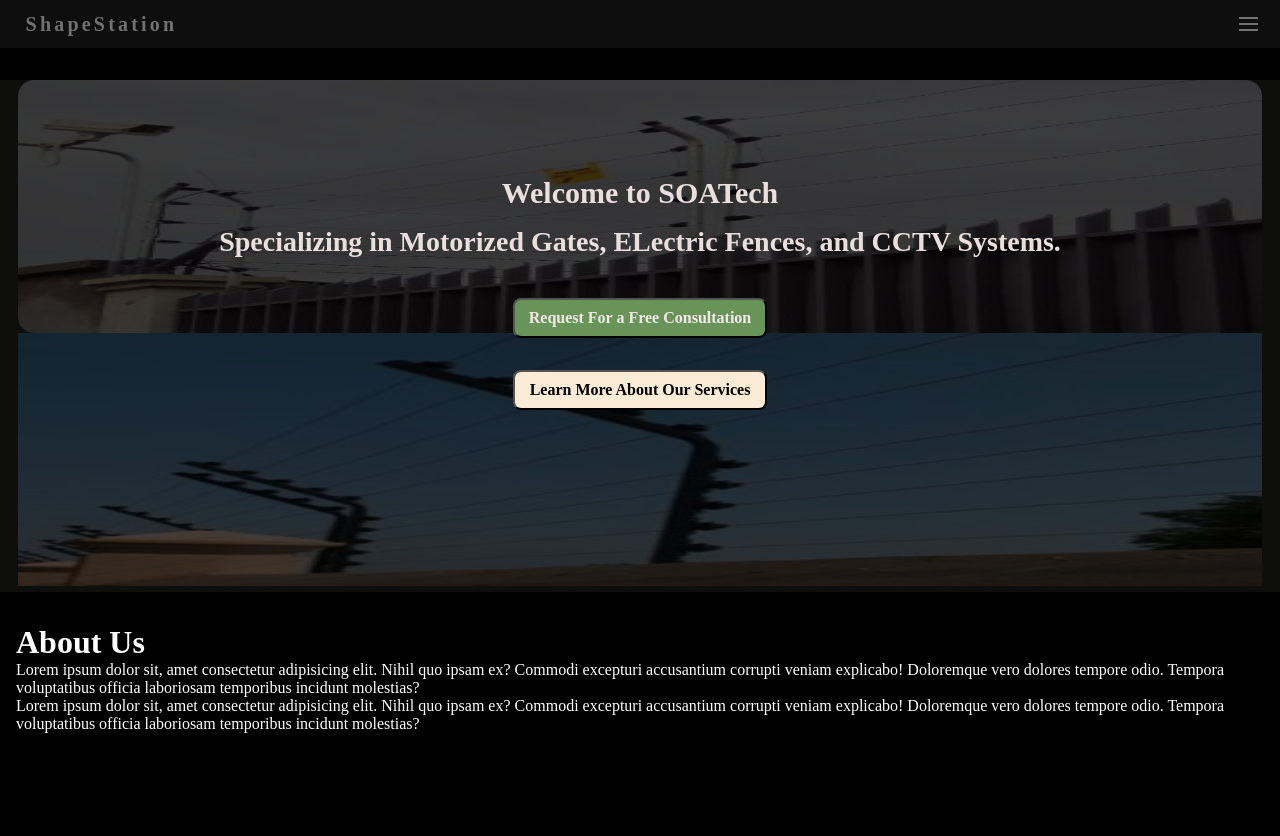
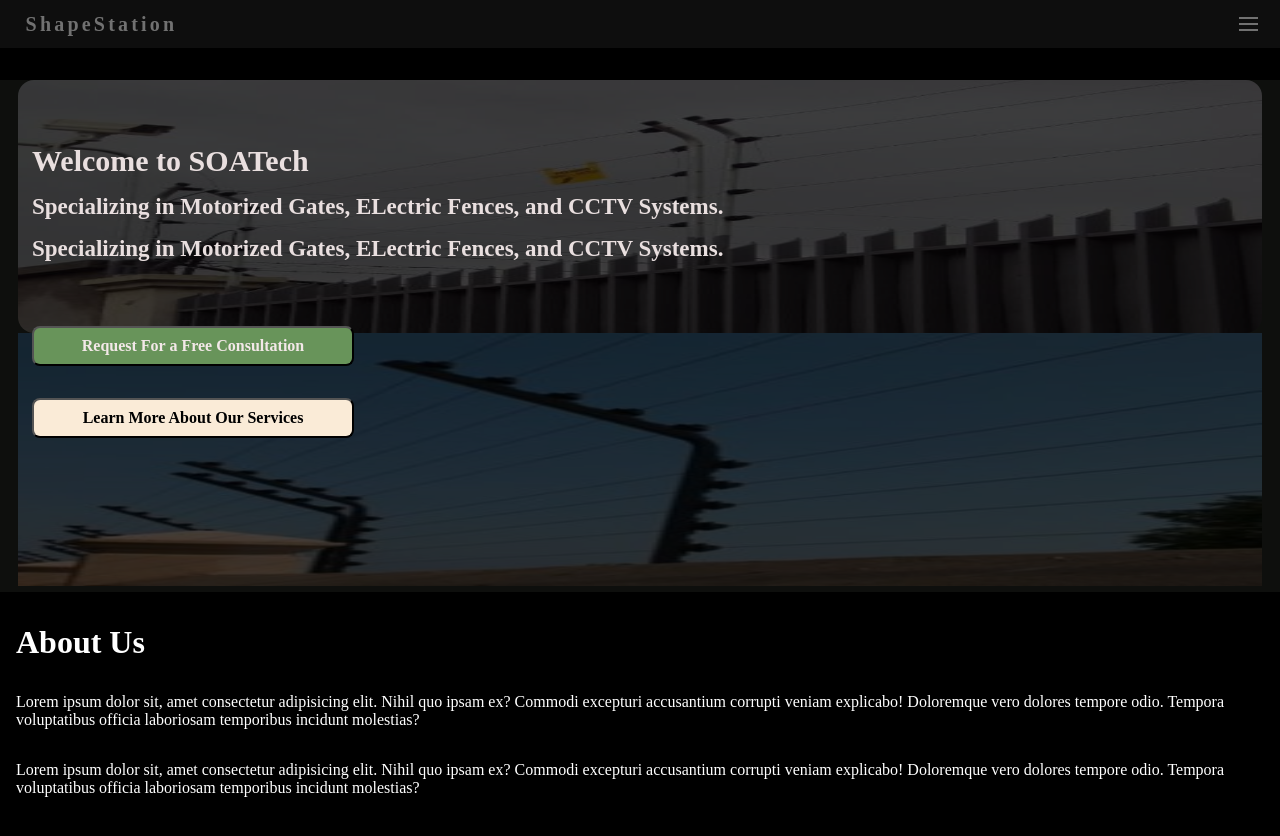
Before and after one commit to firemasterleo/shapestation2, a Vue app: page /TestPage in a window 1280 px wide. Shown: the top 836 px of the page. Built offline with nearby package versions, Linux system fonts and the light colour scheme.

Commit message:
Update TestPage.vue

```diff
--- a/src/components/TestPage.vue
+++ b/src/components/TestPage.vue
@@ -28,6 +28,7 @@
                 <div class="displaytext">
                     <div class="welcome">
                         <h4 class="welcome">Welcome to SOATech</h4>
+                        <h4 class="specialized">Specializing in Motorized Gates, ELectric Fences, and CCTV Systems.</h4>
                         <h4 class="specialized">Specializing in Motorized Gates, ELectric Fences, and CCTV Systems.</h4>
 
                     </div>
@@ -165,20 +166,23 @@
                 // border: solid red;
                 display: flex;
                 flex-direction: column;
-                gap: 20px;
-                align-items: center;
-                padding-top: 6rem ;
+                gap: 2rem;
+                // align-items: center;
+                padding-top: 4rem ;
+                padding-right: 1rem;
                 position: relative;
                 z-index: 1;
 
 
                 .buttons {
+                padding-left: 2rem;
+
                     // border: solid red;
                     display: flex;
                     flex-direction: column;
                     gap: 32px;
                     // height: 2rem;
-                    width: 254px;
+                    width: 354px;
 
                     .freeconsultation {
                         border-radius: 0.5rem;
@@ -207,11 +211,14 @@
                     flex-direction: column;
                     gap: 16px;
                     color: rgb(233, 223, 223);
-                    text-align: center;
+                    text-align: left;
+                    margin-left: 1rem;
                     font-size: 30px;
 
                     .specialized {
-                        font-size: 28px;
+                        text-align: left;
+                    margin-left: 1rem;
+                        font-size: 23px;
                     }
                 }
             }
@@ -225,6 +232,11 @@
         .section2 {
             padding-inline: 1rem;
             margin-top: 2rem;
+            display: flex;
+            flex-direction: column;
+            gap: 2rem;
+
+
 
         }
 
```
